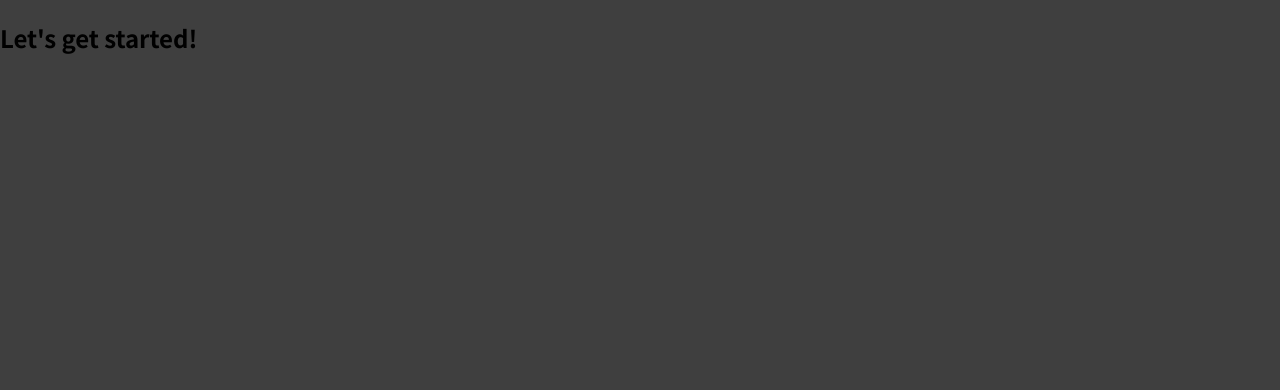
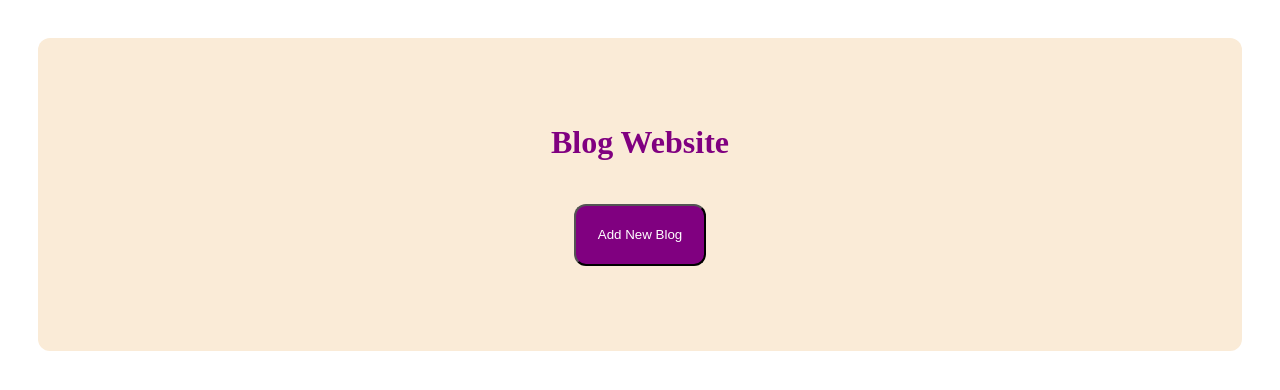
Before and after one commit to Meena024/Blog-Website, a JavaScript app: page / in a window 1280 px wide. Shown: the top 390 px of the page. Built offline with nearby package versions, Linux system fonts and the light colour scheme.

Commit message:
Header creation

```diff
--- a/src/App.js
+++ b/src/App.js
@@ -1,7 +1,9 @@
+import Header from "./components/Header";
+
 function App() {
   return (
     <div>
-      <h2>Let's get started!</h2>
+      <Header />
     </div>
   );
 }
--- a/src/components/Header.js
+++ b/src/components/Header.js
@@ -0,0 +1,12 @@
+import Card from "./UI/Card";
+
+const Header = () => {
+  return (
+    <Card>
+      <h1>Blog Website</h1>
+      <button>Add New Blog</button>
+    </Card>
+  );
+};
+
+export default Header;
--- a/src/components/UI/Card.js
+++ b/src/components/UI/Card.js
@@ -0,0 +1,7 @@
+import classes from "./Card.module.css";
+
+const Card = (props) => {
+  return <div className={classes.card}>{props.children}</div>;
+};
+
+export default Card;
--- /dev/null
+++ b/src/components/UI/Card.module.css
@@ -0,0 +1,19 @@
+.card {
+  color: purple;
+  border-radius: 12px;
+  background-color: antiquewhite;
+  border-width: 2%;
+  text-align: center;
+  padding: 5%;
+  margin: 3%;
+  font-family: "Times New Roman", Times, serif;
+}
+
+.card button {
+  background-color: purple;
+  border-radius: 12px;
+  border-color: black;
+  color: white;
+  padding: 2%;
+  margin: 2%;
+}
--- a/src/index.css
+++ b/src/index.css
@@ -10,5 +10,6 @@ html {
 
 body {
   margin: 0;
-  background-color: #3f3f3f;
+  background-color: #white
+;
 }
```
Also changed, not shown: src/components/UI/Card.css (deleted).
